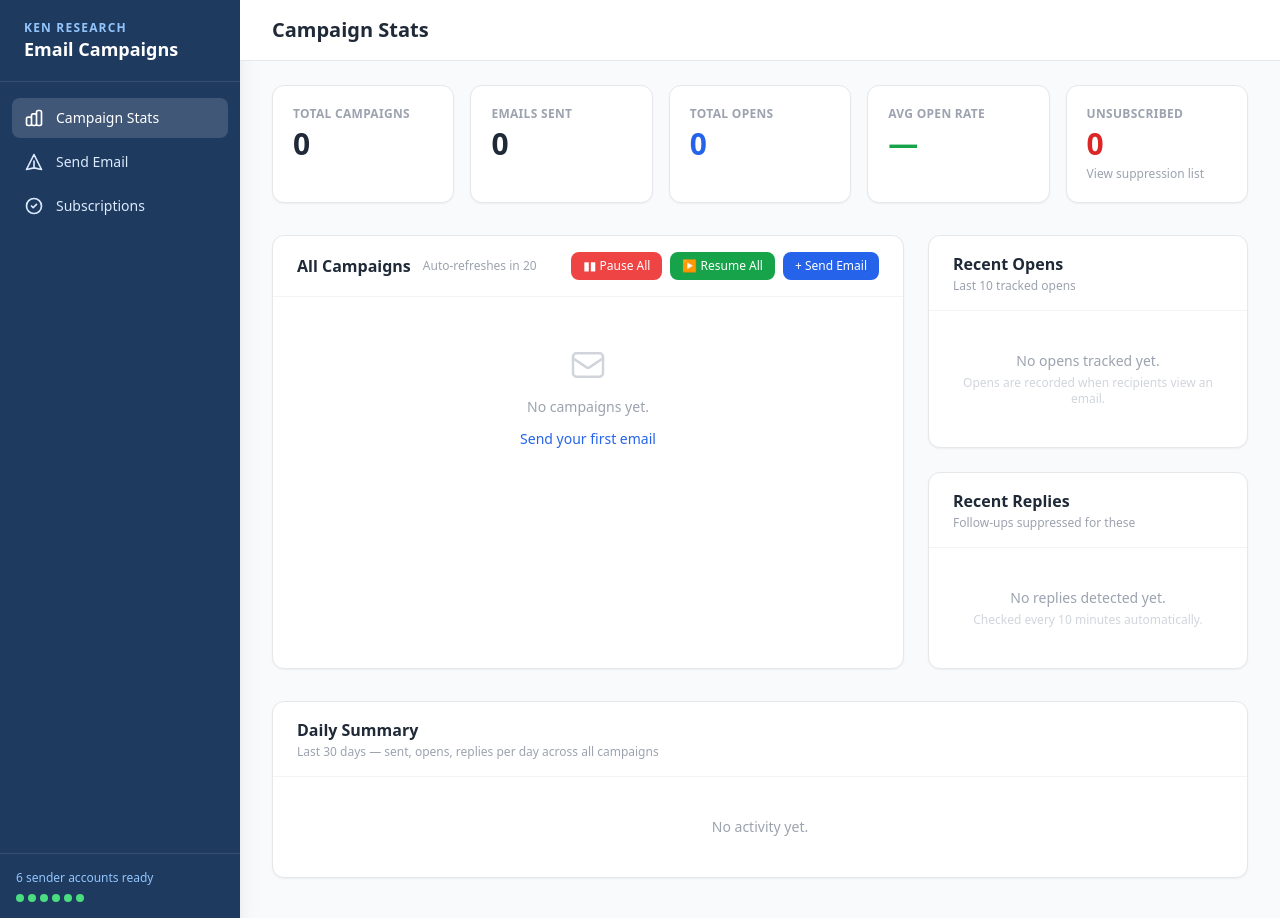
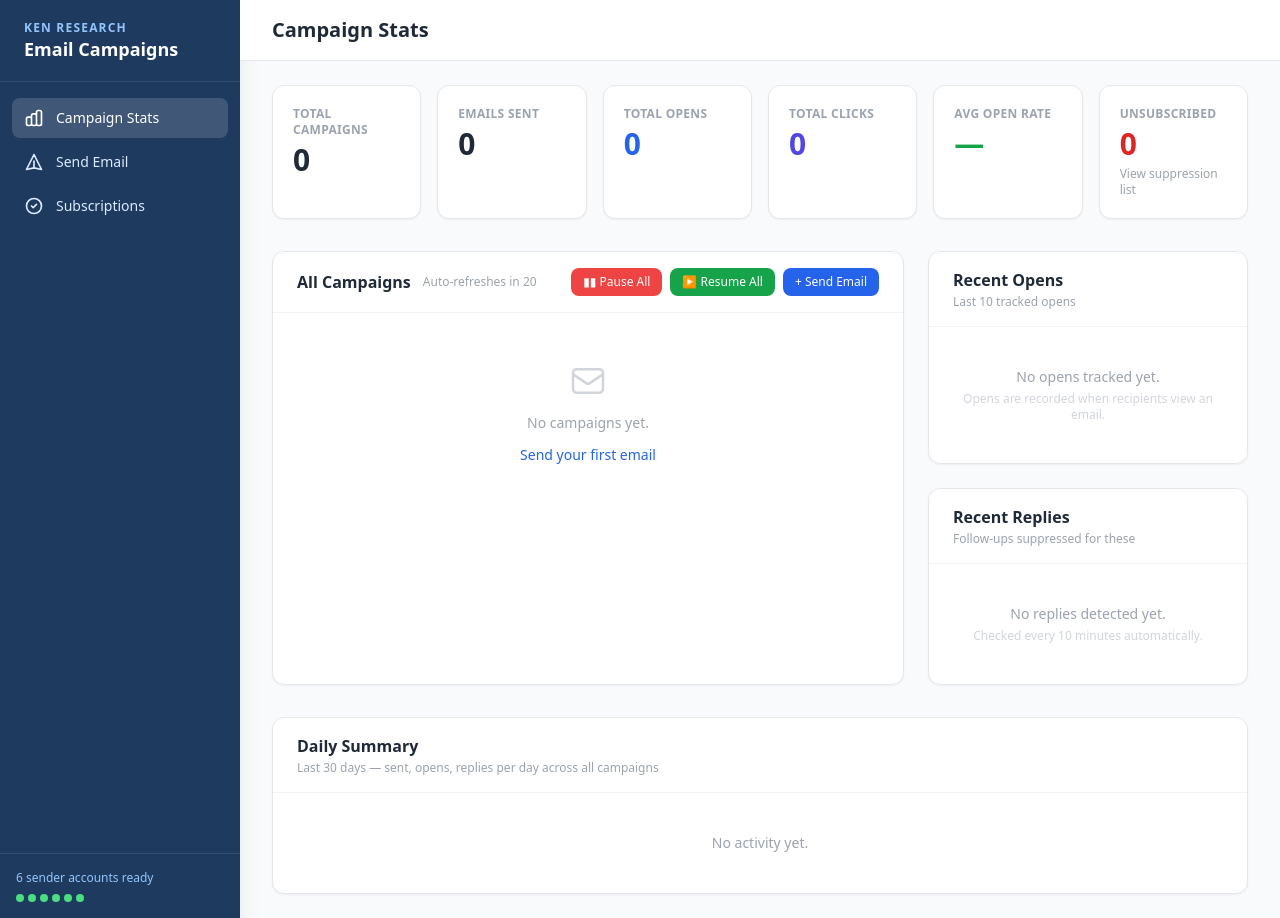
Before and after one commit to vanshmeenaken/ABM-Email-Campaign-Automation, a Flask app: page / in a window 1280 px wide. Run offline with Flask 3, Linux system fonts and the light colour scheme; data that the repository does not hold is empty; some libraries are stand-ins or nearby versions.

Commit message:
Add campaign link click tracking

```diff
--- a/app.py
+++ b/app.py
@@ -11,7 +11,7 @@ import os
 import json
 import socket
 import threading
-from datetime import datetime, timedelta
+from datetime import datetime, timedelta, timezone
 from io import BytesIO, StringIO
 
 import psycopg2
@@ -1124,6 +1124,14 @@ def bulk_send_worker(campaign_id, account_num, recipients, sequences, tracker_ur
                     p_body = plain_to_html(personalize(body, first_name, company, designation))
                     unsubscribe_url = build_unsubscribe_url(email, campaign_id, tracker_url)
                     p_body = apply_unsubscribe_url(p_body, unsubscribe_url)
+                    p_body = apply_click_tracking(
+                        p_body,
+                        tracker_url,
+                        campaign_id,
+                        email,
+                        step_num,
+                        unsubscribe_url=unsubscribe_url,
+                    )
                     graph_atts = newsletter_inline_attachments(p_body)
 
                     # Apply attachments — replace markers in body, build graph list
@@ -1291,6 +1299,20 @@ def init_db():
                 ip_address TEXT
             )
         """)
+        c.execute("""
+            CREATE TABLE IF NOT EXISTS clicks (
+                id BIGSERIAL PRIMARY KEY,
+                campaign_id TEXT NOT NULL,
+                recipient TEXT NOT NULL,
+                step INTEGER NOT NULL,
+                target_url TEXT NOT NULL,
+                timestamp TEXT NOT NULL,
+                user_agent TEXT,
+                ip_address TEXT
+            )
+        """)
+        c.execute("CREATE INDEX IF NOT EXISTS idx_clicks_campaign ON clicks (campaign_id)")
+        c.execute("CREATE INDEX IF NOT EXISTS idx_clicks_campaign_url ON clicks (campaign_id, target_url)")
         c.execute("""
             CREATE TABLE IF NOT EXISTS campaigns (
                 campaign_id TEXT PRIMARY KEY,
@@ -1431,6 +1453,84 @@ def apply_unsubscribe_url(body, unsubscribe_url):
     )
 
 
+CLICK_TOKEN_SALT = "ken-research-newsletter-click-v1"
+
+
+def _click_serializer():
+    from itsdangerous import URLSafeSerializer
+
+    secret = (
+        os.getenv("CLICK_TRACKING_SECRET_KEY")
+        or os.getenv("UNSUBSCRIBE_SECRET_KEY")
+        or app.secret_key
+    )
+    if not secret:
+        raise RuntimeError("FLASK_SECRET_KEY is required for click tracking.")
+    return URLSafeSerializer(secret, salt=CLICK_TOKEN_SALT)
+
+
+def create_click_token(campaign_id, recipient, step, target_url):
+    """Create a tamper-resistant click token containing its final destination."""
+    from urllib.parse import urlparse
+
+    target_url = (target_url or "").strip()
+    parsed = urlparse(target_url)
+    if parsed.scheme.lower() not in {"http", "https"} or not parsed.netloc:
+        raise ValueError("Only HTTP and HTTPS links can be tracked.")
+    return _click_serializer().dumps({
+        "campaign_id": campaign_id or "",
+        "recipient": normalize_email(recipient),
+        "step": int(step),
+        "target_url": target_url,
+    })
+
+
+def read_click_token(token):
+    """Validate a click token and its redirect destination."""
+    from itsdangerous import BadData
+    from urllib.parse import urlparse
+
+    try:
+        payload = _click_serializer().loads(token)
+    except BadData as exc:
+        raise ValueError("This tracked link is invalid.") from exc
+    if not isinstance(payload, dict):
+        raise ValueError("This tracked link is invalid.")
+    target_url = str(payload.get("target_url") or "").strip()
+    parsed = urlparse(target_url)
+    if parsed.scheme.lower() not in {"http", "https"} or not parsed.netloc:
+        raise ValueError("This tracked link has an invalid destination.")
+    return {
+        "campaign_id": str(payload.get("campaign_id") or ""),
+        "recipient": normalize_email(payload.get("recipient")),
+        "step": int(payload.get("step") or 0),
+        "target_url": target_url,
+    }
+
+
+def apply_click_tracking(body, tracker_url, campaign_id, recipient, step, unsubscribe_url=""):
+    """Wrap trackable HTML hrefs with a signed campaign click redirect."""
+    import re
+    from html import escape, unescape
+
+    base = (tracker_url or "").strip().rstrip("/")
+    if not base.lower().startswith(("http://", "https://")):
+        return body
+    unsubscribe_url = (unsubscribe_url or "").strip()
+    pattern = re.compile(r'(\bhref\s*=\s*)(["\'])(https?://[^"\']+)\2', re.IGNORECASE)
+
+    def replace(match):
+        target = unescape(match.group(3)).strip()
+        if target == unsubscribe_url or "/unsubscribe/" in target or "/track/click/" in target:
+            return match.group(0)
+        token = create_click_token(campaign_id, recipient, step, target)
+        tracked = f"{base}/track/click/{token}"
+        quote = match.group(2)
+        return match.group(1) + quote + escape(tracked, quote=True) + quote
+
+    return pattern.sub(replace, body)
+
+
 def get_unsubscribed_map(emails=None):
     params = ()
     where = "WHERE is_unsubscribed = TRUE"
@@ -1561,6 +1661,12 @@ def get_dashboard_stats():
         GROUP BY campaign_id
         ORDER BY last_open DESC
     """)
+    click_rows = query_db("""
+        SELECT campaign_id, COUNT(*) as click_count,
+               COUNT(DISTINCT recipient) as unique_clickers, MAX(timestamp) as last_click
+        FROM clicks
+        GROUP BY campaign_id
+    """)
 
     recent_opens = query_db("""
         SELECT campaign_id, recipient, step, timestamp
@@ -1590,6 +1696,12 @@ def get_dashboard_stats():
 
         opens_for_campaign = next(
             (r["open_count"] for r in campaign_rows if r["campaign_id"] == cid), 0
+        )
+        clicks_for_campaign = next(
+            (r["click_count"] for r in click_rows if r["campaign_id"] == cid), 0
+        )
+        unique_clickers = next(
+            (r["unique_clickers"] for r in click_rows if r["campaign_id"] == cid), 0
         )
         open_rate = f"{opens_for_campaign / sent * 100:.1f}%" if sent > 0 else "—"
 
@@ -1667,6 +1779,8 @@ def get_dashboard_stats():
             "unsubscribed": unsubscribed_count,
             "undelivered": failed_count + skipped_count,
             "opens": opens_for_campaign,
+            "clicks": clicks_for_campaign,
+            "unique_clickers": unique_clickers,
             "open_rate": open_rate,
             "replied": replied_count,
             "total_steps": brief.get("total_steps", 1),
@@ -1679,6 +1793,7 @@ def get_dashboard_stats():
 
     existing_ids = {c["id"] for c in campaigns_info}
     total_opens = sum(r["open_count"] for r in campaign_rows if r["campaign_id"] in existing_ids)
+    total_clicks = sum(r["click_count"] for r in click_rows if r["campaign_id"] in existing_ids)
     avg_open_rate = f"{total_opens / total_sent * 100:.1f}%" if total_sent > 0 else "—"
     all_recent_replies.sort(key=lambda x: x["replied_at"], reverse=True)
 
@@ -1686,6 +1801,7 @@ def get_dashboard_stats():
         "total_campaigns": len(campaigns_info),
         "total_sent": total_sent,
         "total_opens": total_opens,
+        "total_clicks": total_clicks,
         "avg_open_rate": avg_open_rate,
         "campaigns": campaigns_info,
         "recent_opens": [dict(r) for r in recent_opens],
@@ -1947,6 +2063,10 @@ def get_campaign_performance():
         SELECT campaign_id, COUNT(DISTINCT recipient) as opens FROM opens GROUP BY campaign_id
     """)
     opens_map = {r["campaign_id"]: r["opens"] for r in opens_rows}
+    clicks_rows = query_db("""
+        SELECT campaign_id, COUNT(*) as clicks FROM clicks GROUP BY campaign_id
+    """)
+    clicks_map = {r["campaign_id"]: r["clicks"] for r in clicks_rows}
 
     rows = []
     for row in all_campaigns:
@@ -1956,6 +2076,7 @@ def get_campaign_performance():
 
         sent    = progress.get("sent", 0)
         opens   = opens_map.get(cid, 0)
+        clicks  = clicks_map.get(cid, 0)
         replies = sum(1 for d in progress.get("send_details", []) if d.get("replied"))
         total   = progress.get("total_recipients", 0)
 
@@ -1967,6 +2088,7 @@ def get_campaign_performance():
             "total":        total,
             "sent":         sent,
             "opens":        opens,
+            "clicks":       clicks,
             "replies":      replies,
             "open_rate":    f"{opens / sent * 100:.1f}%" if sent > 0 else "—",
             "reply_rate":   f"{replies / sent * 100:.1f}%" if sent > 0 else "—",
@@ -2493,6 +2615,34 @@ def track_pixel():
     return send_file(BytesIO(PIXEL), mimetype="image/png")
 
 
+@app.route("/track/click/<token>", methods=["GET"])
+def track_click(token):
+    """Record a signed newsletter click and redirect to its original destination."""
+    try:
+        payload = read_click_token(token)
+    except (TypeError, ValueError):
+        return "Invalid tracked link", 400
+
+    recipient = payload["recipient"]
+    domain = recipient.split("@")[-1].lower() if "@" in recipient else ""
+    if domain not in INTERNAL_DOMAINS:
+        execute_db(
+            """INSERT INTO clicks
+               (campaign_id, recipient, step, target_url, timestamp, user_agent, ip_address)
+               VALUES (%s, %s, %s, %s, %s, %s, %s)""",
+            (
+                payload["campaign_id"],
+                recipient,
+                payload["step"],
+                payload["target_url"],
+                datetime.now(timezone.utc).isoformat(),
+                request.headers.get("User-Agent", ""),
+                request.remote_addr,
+            ),
+        )
+    return redirect(payload["target_url"], code=302)
+
+
 @app.route("/api/opens", methods=["GET"])
 def get_opens():
     campaign_id = request.args.get("campaign_id", "")
@@ -2525,6 +2675,12 @@ def api_metrics(campaign_id):
         (campaign_id,), one=True,
     )
     open_count = opens_row["cnt"] if opens_row else 0
+    clicks_row = query_db(
+        """SELECT COUNT(*) as cnt, COUNT(DISTINCT recipient) as unique_clickers,
+                  MAX(timestamp) as last_click
+           FROM clicks WHERE campaign_id = %s""",
+        (campaign_id,), one=True,
+    )
     total_sent = progress.get("total_recipients", 0)
     open_rate = f"{open_count / total_sent * 100:.1f}%" if total_sent > 0 else "0%"
     return jsonify({
@@ -2534,6 +2690,9 @@ def api_metrics(campaign_id):
         "created_at": brief.get("created_at", "N/A"),
         "total_sent": total_sent,
         "opens": open_count,
+        "clicks": clicks_row["cnt"] if clicks_row else 0,
+        "unique_clickers": clicks_row["unique_clickers"] if clicks_row else 0,
+        "last_click": clicks_row["last_click"] if clicks_row else None,
         "open_rate": open_rate,
         "last_open": opens_row["last_open"] if opens_row else None,
         "pending": progress.get("pending", 0),
@@ -2545,6 +2704,7 @@ def api_metrics(campaign_id):
 def delete_campaign(campaign_id):
     try:
         execute_db("DELETE FROM opens WHERE campaign_id = %s", (campaign_id,))
+        execute_db("DELETE FROM clicks WHERE campaign_id = %s", (campaign_id,))
         execute_db("DELETE FROM attachments WHERE campaign_id = %s", (campaign_id,))
         execute_db("DELETE FROM campaigns WHERE campaign_id = %s", (campaign_id,))
         flash(f"Campaign {campaign_id} deleted.", "success")
@@ -2707,6 +2867,23 @@ def campaign_detail(campaign_id):
             row["unsubscribed_at"] = preference.get("unsubscribed_at")
         else:
             row["unsubscribed_at"] = None
+    click_totals = query_db(
+        """SELECT COUNT(*) as total_clicks,
+                  COUNT(DISTINCT recipient) as unique_clickers,
+                  MAX(timestamp) as last_click
+           FROM clicks WHERE campaign_id = %s""",
+        (campaign_id,), one=True,
+    ) or {"total_clicks": 0, "unique_clickers": 0, "last_click": None}
+    link_clicks = query_db(
+        """SELECT target_url, COUNT(*) as total_clicks,
+                  COUNT(DISTINCT recipient) as unique_clickers,
+                  MAX(timestamp) as last_click
+           FROM clicks
+           WHERE campaign_id = %s
+           GROUP BY target_url
+           ORDER BY total_clicks DESC, last_click DESC""",
+        (campaign_id,),
+    )
     return render_template(
         "campaign_detail.html",
         brief=brief,
@@ -2714,6 +2891,8 @@ def campaign_detail(campaign_id):
         campaign_id=campaign_id,
         recipients=recipient_rows,
         campaign_segments=campaign_segments,
+        click_totals=dict(click_totals),
+        link_clicks=[dict(row) for row in link_clicks],
     )
 
 
--- a/templates/dashboard.html
+++ b/templates/dashboard.html
@@ -17,7 +17,7 @@
 </script>
 
 <!-- ── Summary Cards ── -->
-<div class="grid grid-cols-2 lg:grid-cols-5 gap-4 mb-8">
+<div class="grid grid-cols-2 lg:grid-cols-6 gap-4 mb-8">
 
   <!-- Total Campaigns -->
   <div class="bg-white rounded-xl border border-gray-200 shadow-sm p-5">
@@ -35,6 +35,12 @@
   <div class="bg-white rounded-xl border border-gray-200 shadow-sm p-5">
     <p class="text-xs font-semibold uppercase tracking-wide text-gray-400 mb-1">Total Opens</p>
     <p class="text-3xl font-bold text-blue-600">{{ total_opens }}</p>
+  </div>
+
+  <!-- Total Clicks -->
+  <div class="bg-white rounded-xl border border-gray-200 shadow-sm p-5">
+    <p class="text-xs font-semibold uppercase tracking-wide text-gray-400 mb-1">Total Clicks</p>
+    <p class="text-3xl font-bold text-indigo-600">{{ total_clicks }}</p>
   </div>
 
   <!-- Avg Open Rate -->
@@ -97,6 +103,7 @@
             <th class="px-6 py-3 text-center font-medium">Sent</th>
             <th class="px-6 py-3 text-center font-medium">Undelivered</th>
             <th class="px-6 py-3 text-center font-medium">Opens</th>
+            <th class="px-6 py-3 text-center font-medium">Clicks</th>
             <th class="px-6 py-3 text-center font-medium">Replied</th>
             <th class="px-6 py-3 text-center font-medium">Unsubscribed</th>
             <th class="px-6 py-3 text-center font-medium">Open Rate</th>
@@ -157,6 +164,9 @@
               {% endif %}
             </td>
             <td class="px-6 py-3 text-center text-blue-600 font-medium">{{ c.opens }}</td>
+            <td class="px-6 py-3 text-center text-indigo-600 font-medium" title="{{ c.unique_clickers }} unique clicker(s)">
+              {% if c.clicks > 0 %}{{ c.clicks }}{% else %}<span class="text-gray-300">&mdash;</span>{% endif %}
+            </td>
             <td class="px-6 py-3 text-center">
               {% if c.replied > 0 %}
                 <span class="inline-block px-2 py-0.5 rounded-full text-xs font-semibold bg-green-100 text-green-700">{{ c.replied }}</span>
```
Also changed, not shown: templates/campaign_detail.html (+56 -0 lines), tests/test_click_tracking.py (added, +73 -0 lines).
